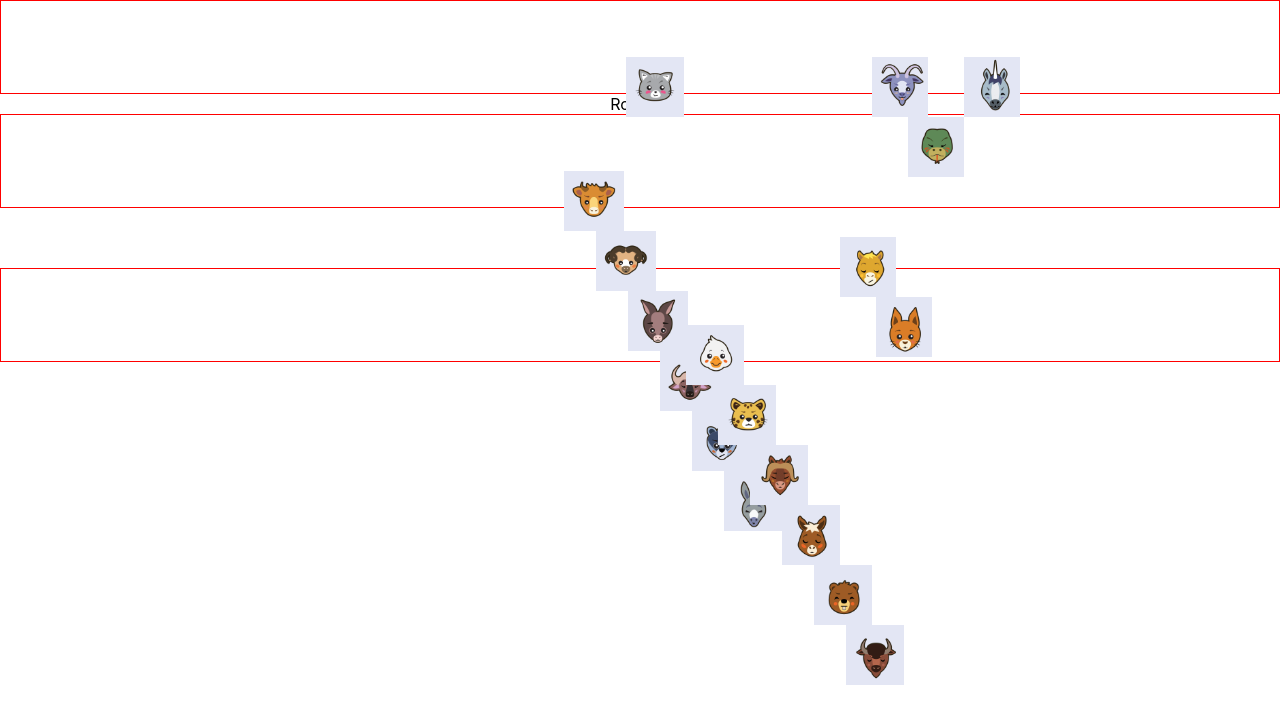
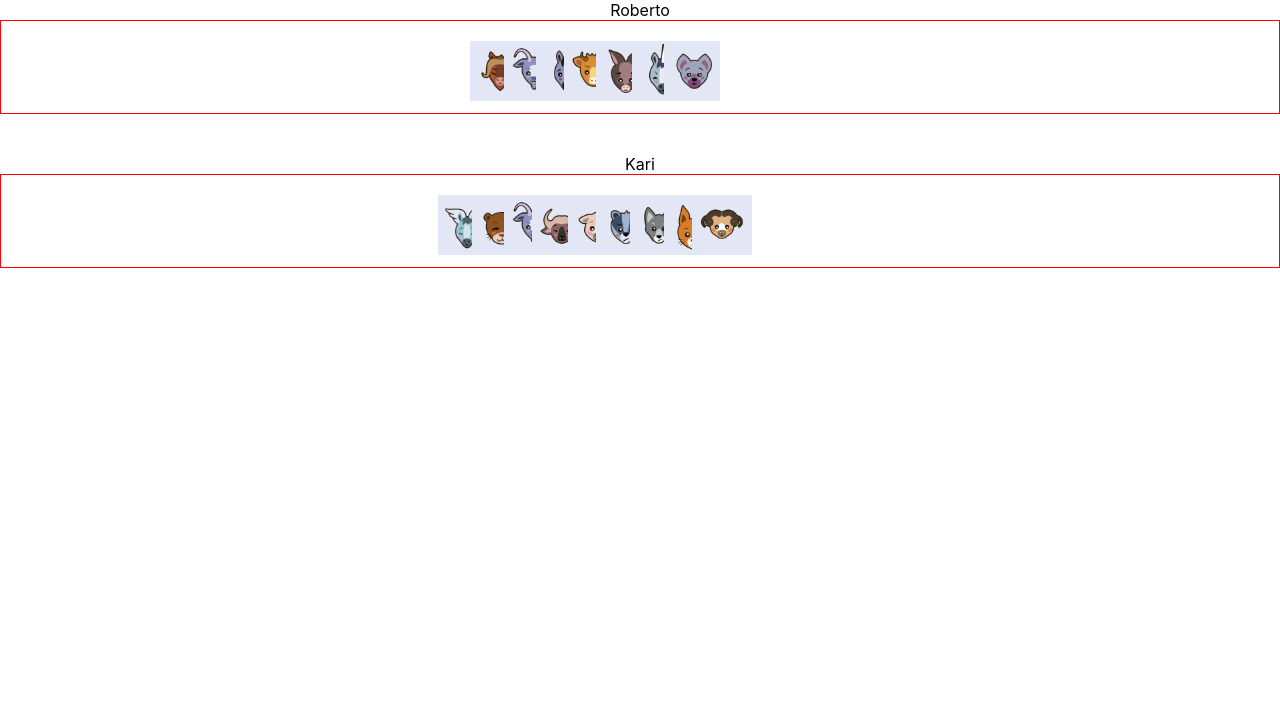
Before and after one commit to onyoo/Reflex-Games, a React (Create React App) app: page / in a window 1280 px wide. Shown: the top 724 px of the page. Built offline with nearby package versions, Linux system fonts and the light colour scheme.

Commit message:
gets sprite clips in card

```diff
--- a/src/App.js
+++ b/src/App.js
@@ -82,21 +82,20 @@ const App = () => {
         randomIcons.push(randIcon);
       }
     }
+    console.log(randomIcons.map((o) => o.id));
     return randomIcons;
   };
 
-  let card1 = <Card icons={iconObjects.slice(0, 6)} />;
-  let card2 = <Card icons={iconObjects.slice(6, 12)} />;
-  let card3 = <Card icons={iconObjects.slice(12, 18)} />;
-  let card4 = <Card icons={iconObjects.slice(18, 24)} />;
+  let card1 = <Card icons={generateRandomIcons(9)} />;
+  let card2 = <Card icons={generateRandomIcons(10)} />;
 
   return (
     <div className="App">
-      <Card icons={generateRandomIcons(9)} />
-      <User name="Roberto" cards={[card1, card2]} />
+      {/* <Card icons={generateRandomIcons(9)} /> */}
+      <User name="Roberto" cards={[card1]} />
       <br />
       <br />
-      <User name="Kari" cards={[card3, card4]} />
+      <User name="Kari" cards={[card2]} />
     </div>
   );
 };
--- a/src/Components/Card/index.js
+++ b/src/Components/Card/index.js
@@ -15,8 +15,8 @@ export const Card = ({ icons, ...props }) => {
             id={icon.id}
             style={{
               position: "absolute",
-              top: `${0 - icon.position.top}px`,
-              left: 0,
+              top: `-${icon.position.top}`,
+              left: `-${icon.position.right}`,
               clip: `rect(${icon.position.top} ${icon.position.right} ${icon.position.bottom} ${icon.position.left})`,
             }}
           />
```
